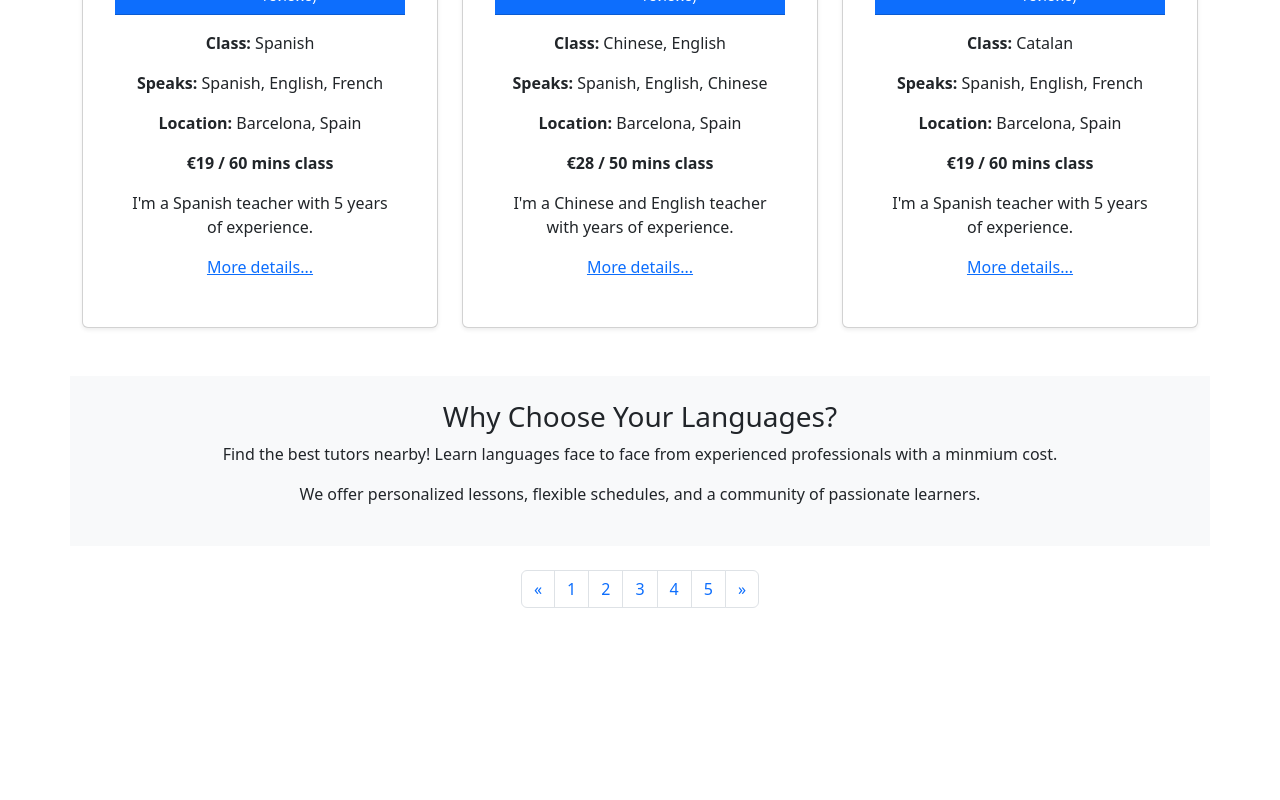
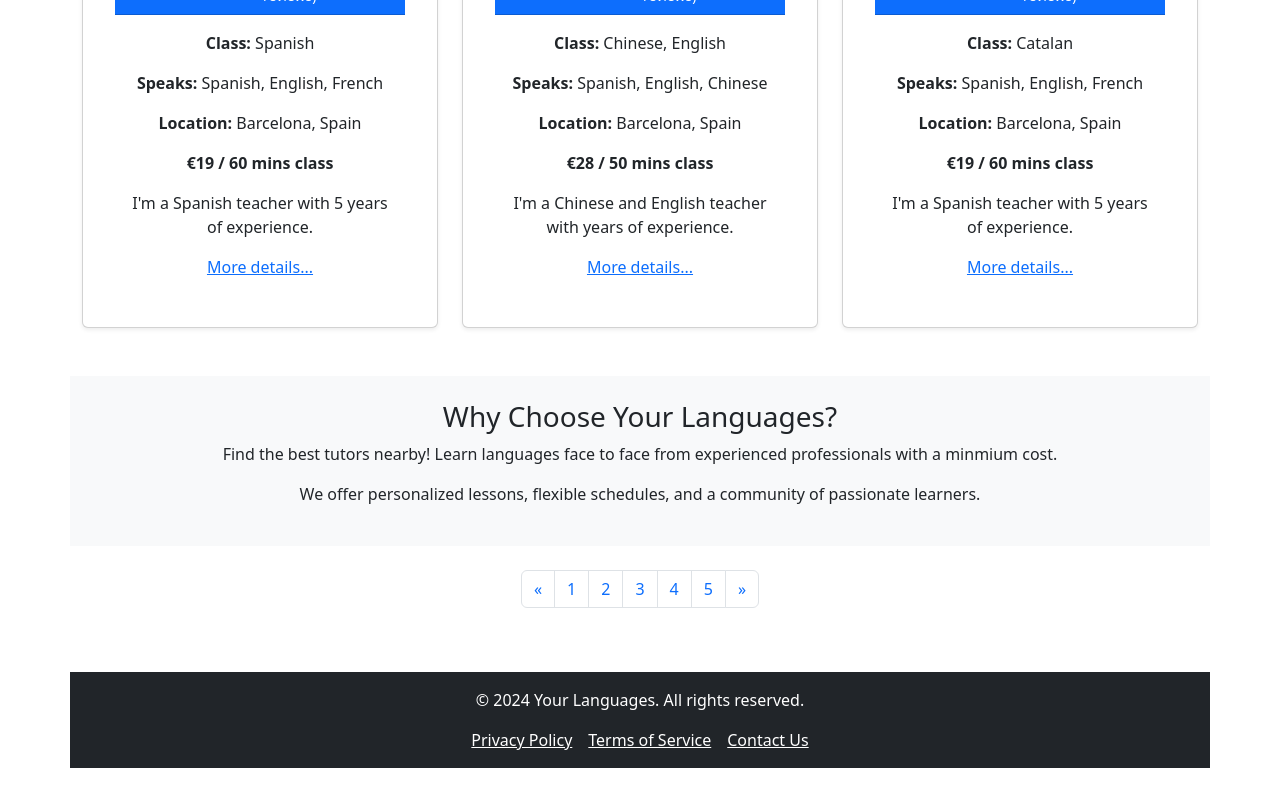
Before and after one commit to MaribelWang/LP_YourLanguages_Vue3, a Vue app: page / in a window 1280 px wide. Shown: the part 385-1185 px from the top of the page. Before the commit the page ends 1041 px from the top, so only its background shows below. Built offline with nearby package versions, Linux system fonts and the light colour scheme.

Commit message:
Add footer for home page and add page of Login and Register

```diff
--- a/src/views/Home.vue
+++ b/src/views/Home.vue
@@ -78,7 +78,18 @@
         </ul>
       </nav>
     </div>
+
+       <!-- Footer -->
+    <footer class="text-center mt-5 p-3 bg-dark text-white">
+      <p>© 2024 Your Languages. All rights reserved.</p>
+      <nav>
+        <a href="#" class="text-white me-3">Privacy Policy</a>
+        <a href="#" class="text-white me-3">Terms of Service</a>
+        <a href="#" class="text-white">Contact Us</a>
+      </nav>
+    </footer>
   </div>
+
 </template>
 
 <script setup>
--- /dev/null
+++ b/src/views/Login.vue
@@ -0,0 +1 @@
+<template></template>
--- /dev/null
+++ b/src/views/Register.vue
@@ -0,0 +1 @@
+<template></template>
```
